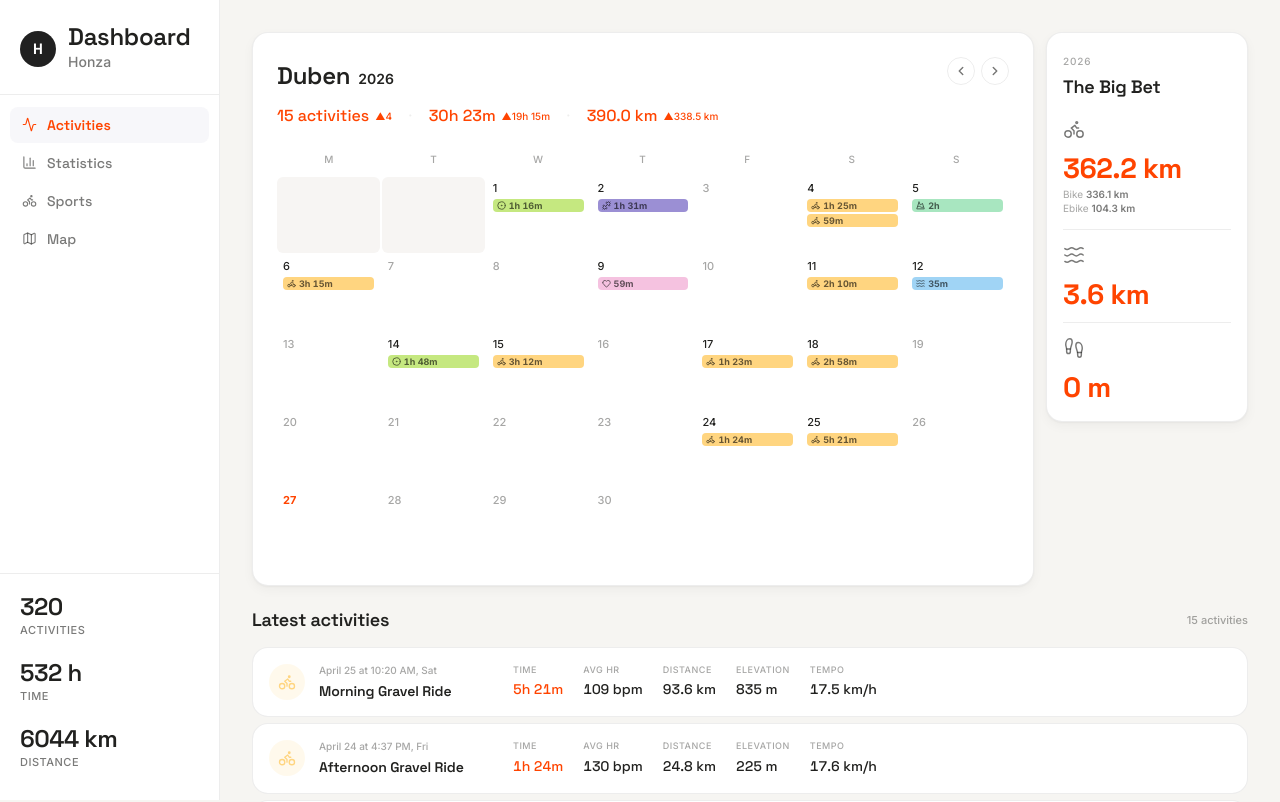
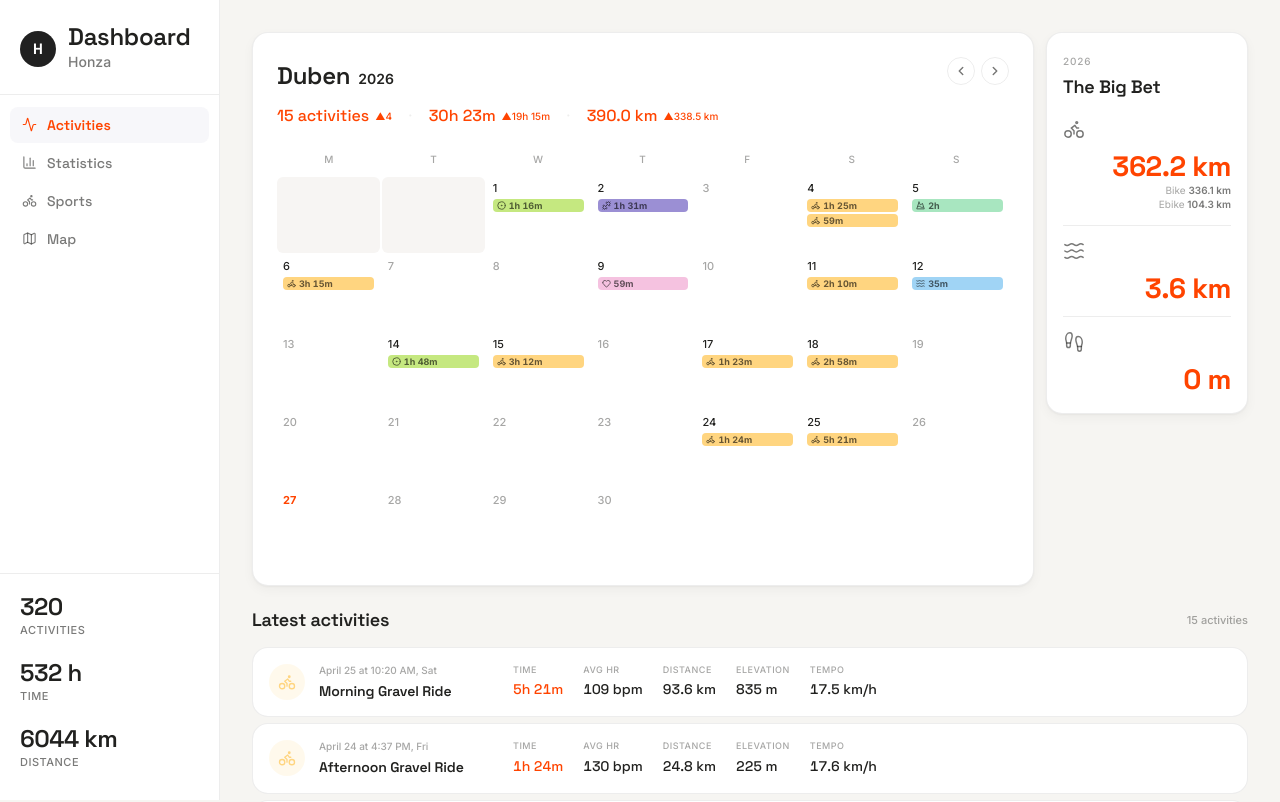
Before and after one commit to honzatinka/strava-dashboard, a React (Vite) app in the folder dashboard/: page / in a window 1280 px wide. Shown: the top 802 px of the page. Built offline with nearby package versions, Linux system fonts and the light colour scheme; no server answers.

Commit message:
Big Bet: right-align, sport-colored delta badges, swim above run

```diff
--- a/dashboard/src/components/TheBigBet.tsx
+++ b/dashboard/src/components/TheBigBet.tsx
@@ -1,26 +1,30 @@
 import { useState, useEffect } from "react";
 import type { Activity } from "../types";
-import { SPORT_ICONS, FALLBACK_SPORT_ICON } from "../types";
+import { SPORT_ICONS, SPORT_COLORS, FALLBACK_SPORT_ICON } from "../types";
 import { formatDistance } from "../utils";
 import "../pages/CombinedActivityCalendarPage.css";
 
 interface FriendStats { name: string; photo: string | null; sports: { sport: string; dist: number; time: number }[] }
 
-function DeltaBadge({ myDist, friendDist, friendPhoto, friendName }: {
-  myDist: number; friendDist: number; friendPhoto: string | null; friendName: string;
+function DeltaBadge({ myDist, friendDist, friendPhoto, friendName, sportColor }: {
+  myDist: number; friendDist: number; friendPhoto: string | null; friendName: string; sportColor: string;
 }) {
   const delta = myDist - friendDist;
   const absDist = Math.abs(delta);
   const label = (delta >= 0 ? "+" : "–") + (absDist >= 1000
     ? `${(absDist / 1000).toFixed(1)}km`
     : `${Math.round(absDist)}m`);
+  const ahead = delta >= 0;
   return (
-    <div className={`cp-bigbet-badge${delta < 0 ? " cp-bigbet-badge--behind" : ""}`}>
+    <div className="cp-bigbet-badge">
       {friendPhoto
         ? <img className="cp-bigbet-badge-avatar" src={friendPhoto} alt={friendName} />
         : <div className="cp-bigbet-badge-avatar cp-bigbet-badge-avatar--fb">{friendName[0]}</div>
       }
-      <span className="cp-bigbet-badge-label">{label}</span>
+      <span
+        className="cp-bigbet-badge-label"
+        style={{ color: ahead ? sportColor : "var(--color-text-muted)" }}
+      >{label}</span>
     </div>
   );
 }
@@ -50,6 +54,10 @@ export function TheBigBet({ activities }: { activities: Activity[] }) {
   const RunIcon  = SPORT_ICONS["Run"]        || FALLBACK_SPORT_ICON;
   const SwimIcon = SPORT_ICONS["Swim"]       || FALLBACK_SPORT_ICON;
 
+  const bikeColor = SPORT_COLORS["GravelRide"] || "#FFD580";
+  const swimColor = SPORT_COLORS["Swim"]       || "#A0D4F5";
+  const runColor  = SPORT_COLORS["Run"]        || "#FFAFA3";
+
   return (
     <div className="cp-bigbet">
       <div className="cp-bigbet-year">2026</div>
@@ -63,7 +71,7 @@ export function TheBigBet({ activities }: { activities: Activity[] }) {
           <span>Bike <strong>{formatDistance(bikeDist)}</strong></span>
           <span>Ebike <strong>{formatDistance(ebikeDist)}</strong></span>
         </div>
-        {friend && <DeltaBadge myDist={combined} friendDist={friendBike} friendPhoto={friend.photo} friendName={friend.name} />}
+        {friend && <DeltaBadge myDist={combined} friendDist={friendBike} friendPhoto={friend.photo} friendName={friend.name} sportColor={bikeColor} />}
       </div>
 
       <div className="cp-bigbet-divider" />
@@ -72,7 +80,7 @@ export function TheBigBet({ activities }: { activities: Activity[] }) {
       <div className="cp-bigbet-sport">
         <span className="cp-bigbet-sport-icon"><SwimIcon size={22} strokeWidth={1.6} /></span>
         <div className="cp-bigbet-value">{formatDistance(swimDist)}</div>
-        {friend && <DeltaBadge myDist={swimDist} friendDist={friendSwim} friendPhoto={friend.photo} friendName={friend.name} />}
+        {friend && <DeltaBadge myDist={swimDist} friendDist={friendSwim} friendPhoto={friend.photo} friendName={friend.name} sportColor={swimColor} />}
       </div>
 
       <div className="cp-bigbet-divider" />
@@ -81,7 +89,7 @@ export function TheBigBet({ activities }: { activities: Activity[] }) {
       <div className="cp-bigbet-sport">
         <span className="cp-bigbet-sport-icon"><RunIcon size={22} strokeWidth={1.6} /></span>
         <div className="cp-bigbet-value">{formatDistance(runDist)}</div>
-        {friend && <DeltaBadge myDist={runDist} friendDist={friendRun} friendPhoto={friend.photo} friendName={friend.name} />}
+        {friend && <DeltaBadge myDist={runDist} friendDist={friendRun} friendPhoto={friend.photo} friendName={friend.name} sportColor={runColor} />}
       </div>
     </div>
   );
--- a/dashboard/src/pages/CombinedActivityCalendarPage.css
+++ b/dashboard/src/pages/CombinedActivityCalendarPage.css
@@ -250,6 +250,7 @@
   padding: 20px 16px;
   display: flex;
   flex-direction: column;
+  align-items: flex-end;
   gap: 0;
 }
 
@@ -261,6 +262,7 @@
   text-transform: uppercase;
   letter-spacing: 0.8px;
   margin-bottom: 4px;
+  align-self: flex-start;
 }
 
 .cp-bigbet-title {
@@ -270,22 +272,28 @@
   color: var(--color-text-primary);
   margin-bottom: 16px;
   letter-spacing: -0.2px;
+  align-self: flex-start;
 }
 
 .cp-bigbet-divider {
   height: 1px;
   background: var(--color-border);
   margin: 14px 0;
+  width: 100%;
+  align-self: stretch;
 }
 
 .cp-bigbet-sport {
   display: flex;
   flex-direction: column;
-  gap: 6px;
+  align-items: flex-end;
+  gap: 4px;
+  width: 100%;
 }
 
 .cp-bigbet-sport-icon {
   color: var(--color-text-secondary);
+  align-self: flex-start;
 }
 
 .cp-bigbet-value {
@@ -305,6 +313,7 @@
   font-size: 10px;
   color: var(--color-text-muted);
   line-height: 1.3;
+  text-align: right;
 }
 
 .cp-bigbet-breakdown strong {
```
